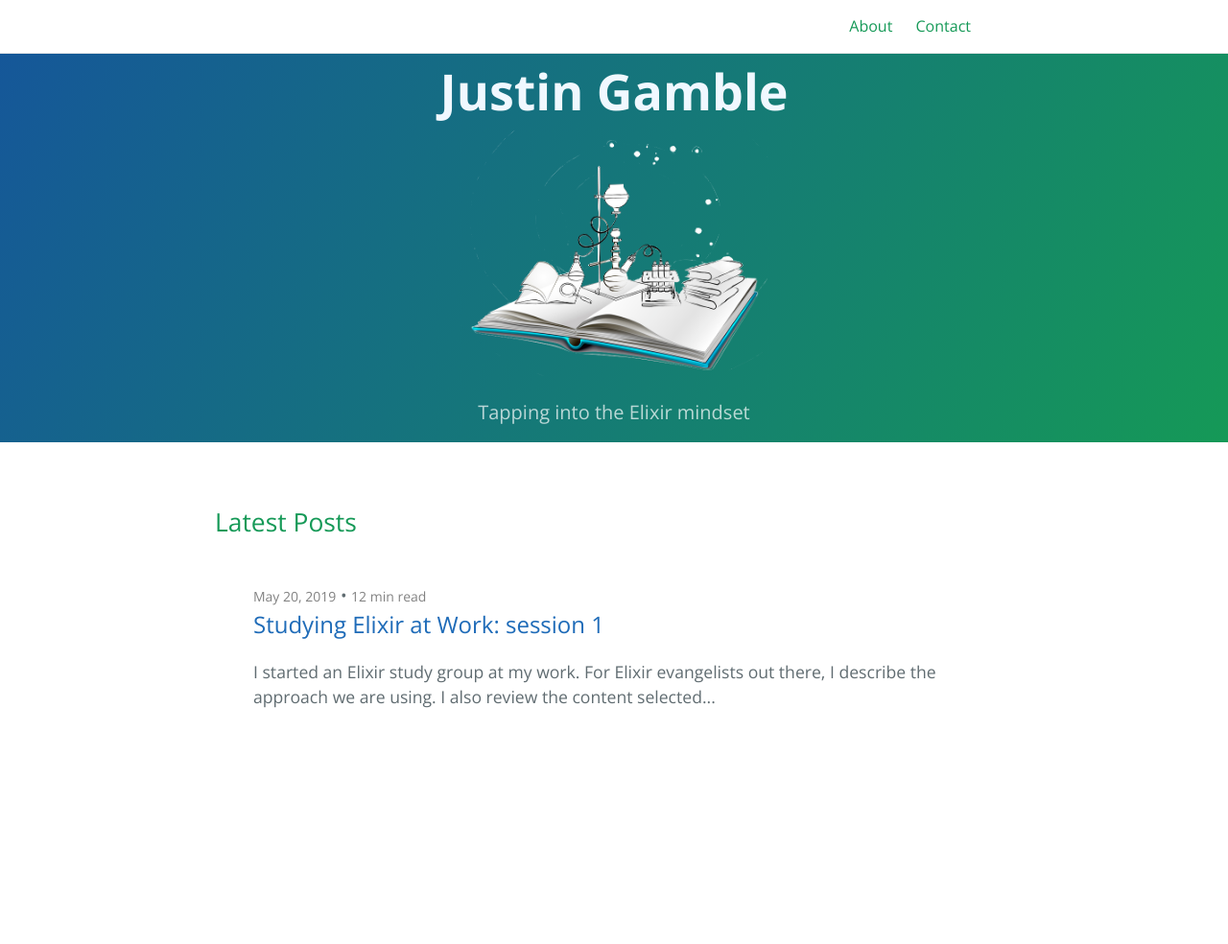
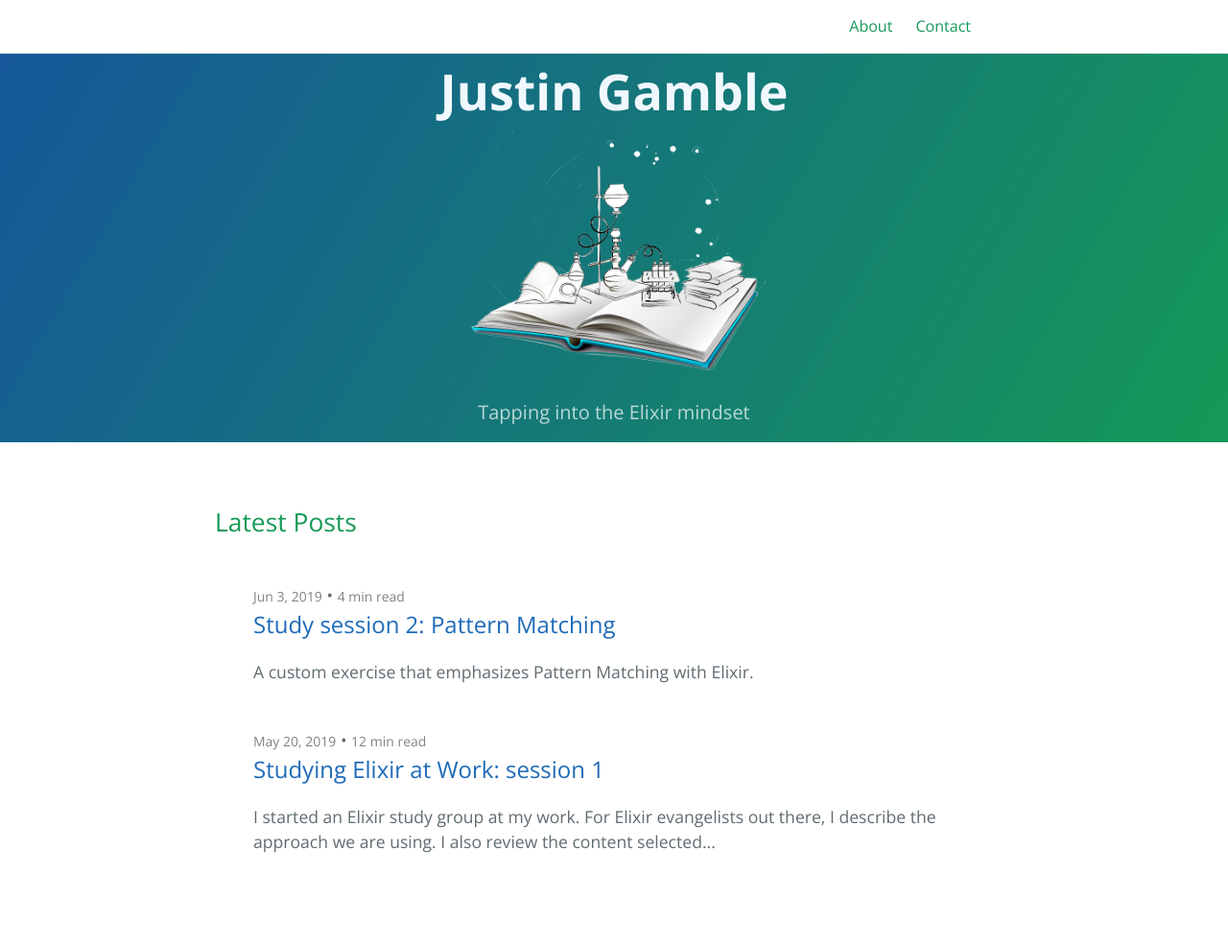
Before and after one commit to justingamble/justingamble.github.io, a Jekyll site: the page built from index.md, in a window 1280 px wide. Shown: the whole page at 96% size. Built offline with Jekyll 4.4.1, drawn with Linux system fonts in a browser that asks for light colours; before the commit the page ends 900 px from its top, so only the background shows below that; some of the changed lines change nothing that is shown.

Commit message:
Session 1 - first draft

```diff
--- a/_layouts/default.html
+++ b/_layouts/default.html
@@ -110,7 +110,9 @@
     <section class="main-content">
 
       {% if page.photo %}
-        <img src="/assets/images/{{ page.photo }}" class="post-photo">
+        <div class="post-photo">
+          <img src="/assets/images/{{ page.photo }}" class="post-photo-img">
+        </div>
       {% endif %}
 
       {{ content }}
--- a/_posts/2019-05-19-study-session-1.markdown
+++ b/_posts/2019-05-19-study-session-1.markdown
@@ -148,7 +148,7 @@
 ## Learnings
 
 After Session 1 with the group, the part that really connected with the audience
-was the examples.  For the next session I plan to put more focus on examples.
+was the examples.  For the [next session]({% post_url 2019-06-02-study-session-2 %}) I plan to put more focus on examples.
 
 I've also gained a strong appreciation for the [Exercism website](https://exercism.io/tracks/elixir) - it
 is not easy coming up with example problems.  I also love that after solving a puzzle you can view
--- /dev/null
+++ b/_posts/2019-06-02-study-session-2.markdown
@@ -0,0 +1,38 @@
+---
+layout: post
+title:  "Study session 2: Pattern Matching"
+date:   2019-06-02 18:00:00 -0600
+read-minutes: 4
+categories: elixir study learning evangelize pattern-matching
+photo: 2019.may/session2/SpeedLimit_45_s.jpg
+excerpt_separator: <!--more-->
+---
+
+<div class="paragraph"><p> </p></div>
+A custom exercise that emphasizes Pattern Matching with Elixir.
+<!--more-->
+
+## Session 2: Pattern Matching
+
+### Context
+
+I am presenting Elixir to the software developers at my company during lunch hours.
+This is the material from session 2.  For session 1, please refer to [this post]({% post_url 2019-05-19-study-session-1 %}).
+
+### Presentation Material
+
+For the presentation material, I collected and presented a number of examples from the
+relevant pattern matching chapters of
+* ["Learn Functional Programming with Elixir"](https://www.amazon.ca/Learn-Functional-Programming-Elixir-Foundations/dp/168050245X/ref=sr_1_fkmrnull_1?keywords=learn+functional+programming+with+elixir&qid=1558307840&s=gateway&sr=8-1-fkmrnull), and
+* ["Elixir In Action (2nd ed)"](https://www.amazon.ca/Elixir-Action-Sa%C5%A1a-Juri-cacute/dp/1617295027/ref=sr_1_1?keywords=elixir+in+action&qid=1558322196&s=gateway&sr=8-1)
+
+### Exercise: Employee Info
+
+I reviewed a number of online exercises, but I found them to be too simple.  I wanted a realistic program with extensive use of pattern matching.  I decided to create my own.
+
+The exercise program stores employee records.  The program is longer than I initially
+intended, but it offers several examples of pattern matching.  The exercise is [available here](https://bitbucket.org/siberianTiger/elixir-sessions/src/master/exercises/employee-info/).  See the README for more details.
+
+## Next session
+
+The next session will focus on Recursion.
```
Also changed, not shown: assets/images/2019.may/session2/SpeedLimit_45_s.jpg (added).
